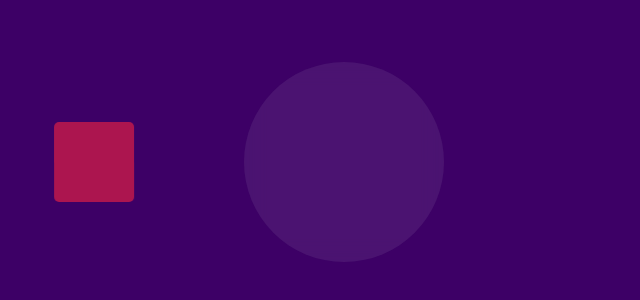
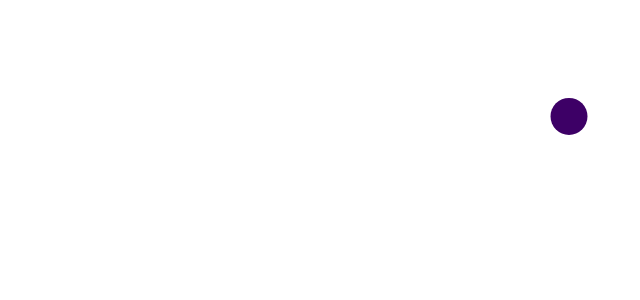
Before and after one commit to abdurrahmanrahat/react-reusable-components, a React (Vite) app: page / in a window 1280 px wide. Shown: the part 238-538 px from the top of the page, without its empty margins (296-936 px from the left). Built offline with nearby package versions, Linux system fonts and the light colour scheme.

Commit message:
css clip path

```diff
--- /dev/null
+++ b/src/pages/ClipPath/ClipPath.css
@@ -0,0 +1,20 @@
+.main {
+    width: 100%;
+    height: 100vh;
+    display: flex;
+    justify-content: center;
+    align-items: center;
+}
+
+.card {
+    background-color: #3D0066;
+    width: 500px;
+    padding: 20px;
+    border-radius: 20px;
+    clip-path: circle(5% at 95% 20%);
+    transition: all ease-in-out 500ms;
+}
+
+.card:hover {
+    clip-path: circle(70.7% at 50% 50%);
+}
--- /dev/null
+++ b/src/pages/ClipPath/ClipPath.tsx
@@ -0,0 +1,18 @@
+import "./ClipPath.css";
+
+const ClipPath = () => {
+  return (
+    <div className="main">
+      <div className="card">
+        <h1>Heading</h1>
+        <p>
+          Lorem ipsum dolor sit amet consectetur adipisicing elit. Culpa
+          laudantium, amet molestiae eligendi debitis aliquam veritatis aliquid
+          provident assumenda cum!
+        </p>
+      </div>
+    </div>
+  );
+};
+
+export default ClipPath;
--- a/src/routes/Routes.tsx
+++ b/src/routes/Routes.tsx
@@ -1,13 +1,13 @@
 import { createBrowserRouter } from "react-router-dom";
 import AdminLayout from "../components/layout/AdminLayout";
 import About from "../pages/About/About";
+import ClipPath from "../pages/ClipPath/ClipPath";
 import Home from "../pages/Home/Home";
-import Loading from "../pages/Loading/Loading";
 
 const router = createBrowserRouter([
   {
     path: "/",
-    element: <Loading></Loading>,
+    element: <ClipPath></ClipPath>,
     children: [
       {
         index: true,
```
